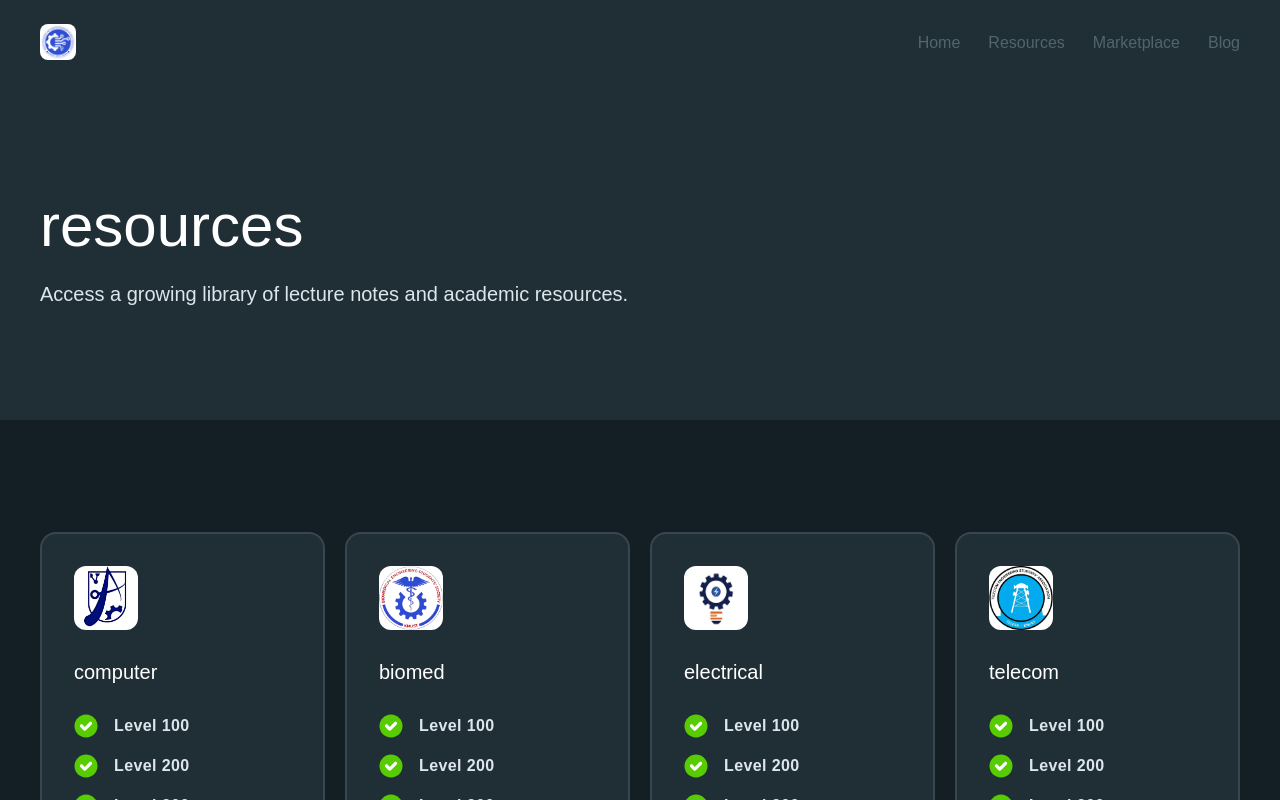
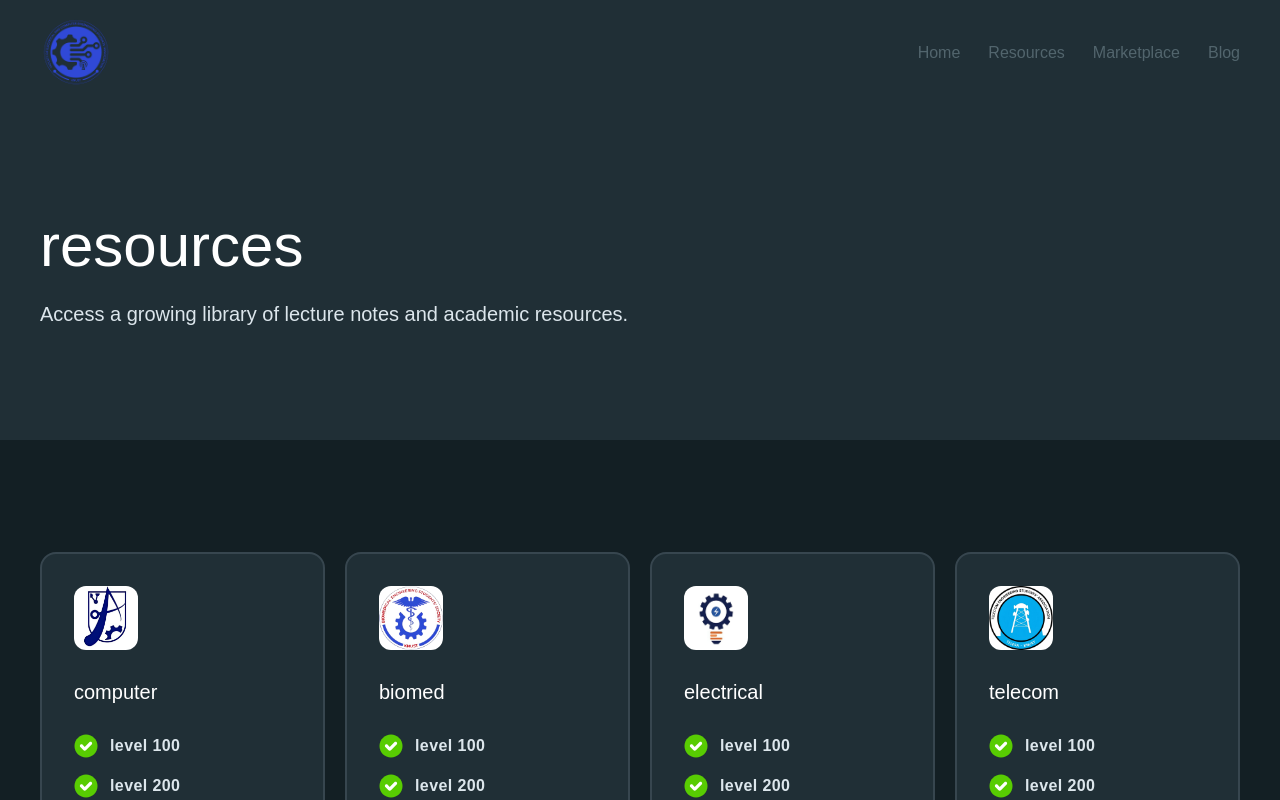
Before and after one commit to KNUST-FECE/CBET-public, a Next.js app: page /resources in a window 1280 px wide. Shown: the top 800 px of the page. Built offline with nearby package versions, Linux system fonts and the light colour scheme.

Commit message:
chore: change platform logo to transparent

```diff
--- a/app/resources/page.tsx
+++ b/app/resources/page.tsx
@@ -3,7 +3,7 @@ import Footer from "@/components/common/footer";
 import Header from "@/components/common/header";
 import CircleCheckSvg from "@/components/svgs/circle-check-svg";
 import { RESOURCES } from "@/lib/constants";
-import { ChevronRight } from "lucide-react";
+import { ArrowUpRight } from "lucide-react";
 import { Metadata } from "next";
 import Image from "next/image";
 import Link from "next/link";
@@ -30,15 +30,15 @@ export default function Resources() {
                   <h3>
                     <Link href={item.url} className="font-feather text-xl text-[#FFFFFF] hover:underline">{item.name}</Link>
                   </h3>
-                  <ul className="grid max-xl:grid-cols-2 max-sm:grid-cols-1 gap-4">
+                  <ul className="grid max-md:grid-cols-2 gap-4">
                     {levels.map((lvl) => (
                       <li key={lvl}>
-                        <Link href={`${item.url}?lvl=${lvl}`} className="group flex justify-between items-center">
-                          <div className="flex space-x-4">
-                            <CircleCheckSvg className="size-6"/>
-                            <span className="font-inter font-semibold capitalize tracking-wide text-base text-[#DCE6EC] group-hover:underline">Level {lvl}</span>
-                          </div>
-                          <ChevronRight className="size-4 stroke-1 text-[#DCE6EC] opacity-0 group-hover:opacity-100 transition-opacity ease-in duration-100"/>
+                        <Link href={`${item.url}?lvl=${lvl}`} className="group flex items-center space-x-3">
+                          <CircleCheckSvg className="size-6"/>
+                          <p className="flex items-center justify-between flex-1 hover:underline">
+                            <span className="font-inter font-semibold tracking-wide text-base text-[#DCE6EC]">level {lvl}</span>
+                            <ArrowUpRight className="size-4 stroke-1 text-[#DCE6EC] opacity-0 group-hover:opacity-100 transition-opacity ease-in duration-100"/>
+                          </p>
                         </Link>
                       </li>
                     ))}
--- a/components/common/header.tsx
+++ b/components/common/header.tsx
@@ -8,9 +8,9 @@ import Image from "next/image";
 export default function Header() {
     return (
         <header className="w-full flex items-center justify-center bg-[#202F36]">
-            <div className="w-full max-w-screen-xl flex items-center justify-between py-6 px-10 max-sm:px-5">
+            <div className="w-full max-w-screen-xl flex items-center justify-between py-4 px-10 max-sm:px-5">
                 <div>
-                    <Image src="/fesa.jpg" alt="logo" height={36} width={36} className="rounded-lg" />
+                    <Image src="/fesa.png" alt="logo" height={72} width={72} />
                 </div>
                 <nav className="max-md:hidden">
                     <ul className="flex gap-7">
```
Also changed, not shown: public/fesa.jpg (deleted), public/fesa.png (added).
